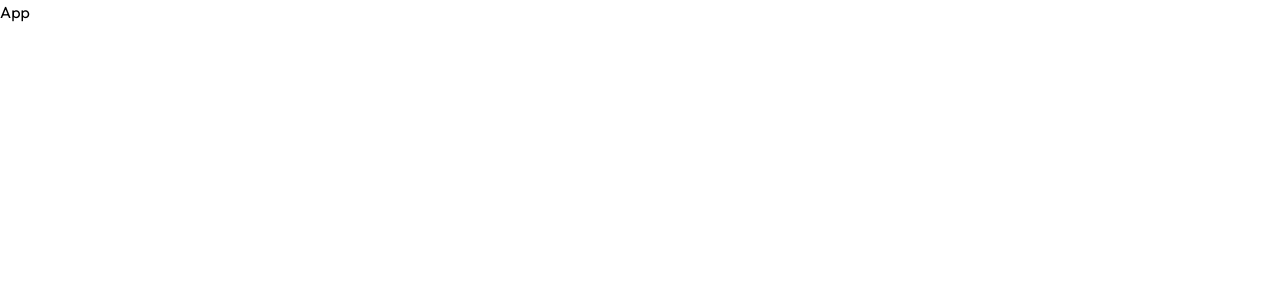
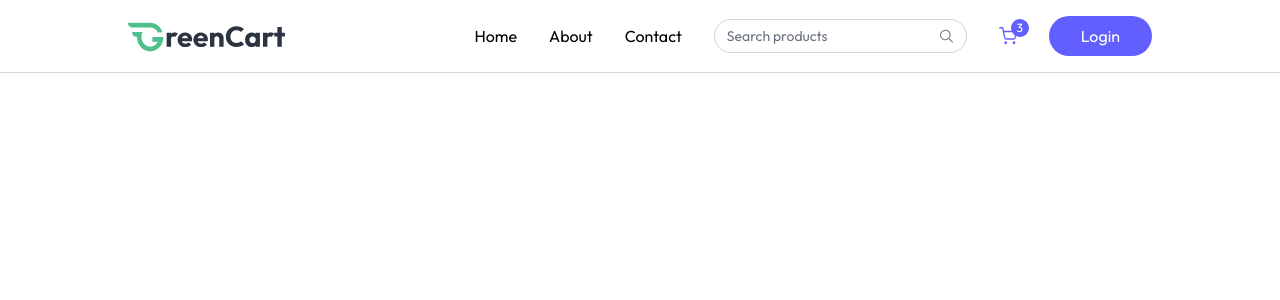
Before and after one commit to sandhya2345/grocery_app, a React (Vite) app in the folder client/: page / in a window 1280 px wide. Shown: the top 300 px of the page. Built offline with nearby package versions, Linux system fonts and the light colour scheme.

Commit message:
navbar creation

```diff
--- a/client/src/App.jsx
+++ b/client/src/App.jsx
@@ -1,8 +1,11 @@
 import React from 'react'
+import Navbar from './components/Navbar'
 
 const App = () => {
   return (
-    <div>App</div>
+    <div>
+      <Navbar/>
+    </div>
   )
 }
 
--- /dev/null
+++ b/client/src/components/Navbar.jsx
@@ -0,0 +1,105 @@
+import React from 'react'
+import {NavLink} from 'react-router-dom'
+import { assets } from '../assets/assets'
+
+
+const Navbar = () => {
+    const [open, setOpen] = React.useState(false)
+
+  return (
+     <nav className="flex items-center justify-between px-6 md:px-16 lg:px-24 xl:px-32 py-4 border-b border-gray-300 bg-white relative transition-all">
+
+            <NavLink to="/">
+            <img className='h-9' src={assets.logo} alt="homelogo" />
+            </NavLink>
+
+
+            {/* Desktop Menu */}
+
+            <div className="hidden sm:flex items-center gap-8">
+
+                <a href="#">Home</a>
+
+                <a href="#">About</a>
+
+                <a href="#">Contact</a>
+
+
+                <div className="hidden lg:flex items-center text-sm gap-2 border border-gray-300 px-3 rounded-full">
+
+                    <input className="py-1.5 w-full bg-transparent outline-none placeholder-gray-500" type="text" placeholder="Search products" />
+
+                    <svg width="16" height="16" viewBox="0 0 16 16" fill="none" xmlns="http://www.w3.org/2000/svg">
+
+                        <path d="M10.836 10.615 15 14.695" stroke="#7A7B7D" stroke-width="1.2" stroke-linecap="round" stroke-linejoin="round" />
+
+                        <path clip-rule="evenodd" d="M9.141 11.738c2.729-1.136 4.001-4.224 2.841-6.898S7.67.921 4.942 2.057C2.211 3.193.94 6.281 2.1 8.955s4.312 3.92 7.041 2.783" stroke="#7A7B7D" stroke-width="1.2" stroke-linecap="round" stroke-linejoin="round" />
+
+                    </svg>
+
+                </div>
+
+
+                <div className="relative cursor-pointer">
+
+                    <svg width="18" height="18" viewBox="0 0 14 14" fill="none" xmlns="http://www.w3.org/2000/svg">
+
+                        <path d="M.583.583h2.333l1.564 7.81a1.17 1.17 0 0 0 1.166.94h5.67a1.17 1.17 0 0 0 1.167-.94l.933-4.893H3.5m2.333 8.75a.583.583 0 1 1-1.167 0 .583.583 0 0 1 1.167 0m6.417 0a.583.583 0 1 1-1.167 0 .583.583 0 0 1 1.167 0" stroke="#615fff" stroke-linecap="round" stroke-linejoin="round" />
+
+                    </svg>
+
+                    <button className="absolute -top-2 -right-3 text-xs text-white bg-indigo-500 w-[18px] h-[18px] rounded-full">3</button>
+
+                </div>
+
+
+                <button className="cursor-pointer px-8 py-2 bg-indigo-500 hover:bg-indigo-600 transition text-white rounded-full">
+
+                    Login
+
+                </button>
+
+            </div>
+
+
+            <button onClick={() => open ? setOpen(false) : setOpen(true)} aria-label="Menu" className="sm:hidden">
+
+                {/* Menu Icon SVG */}
+
+                <svg width="21" height="15" viewBox="0 0 21 15" fill="none" xmlns="http://www.w3.org/2000/svg">
+
+                    <rect width="21" height="1.5" rx=".75" fill="#426287" />
+
+                    <rect x="8" y="6" width="13" height="1.5" rx=".75" fill="#426287" />
+
+                    <rect x="6" y="13" width="15" height="1.5" rx=".75" fill="#426287" />
+
+                </svg>
+
+            </button>
+
+
+            {/* Mobile Menu */}
+
+            <div className={`${open ? 'flex' : 'hidden'} absolute top-[60px] left-0 w-full bg-white shadow-md py-4 flex-col items-start gap-2 px-5 text-sm md:hidden`}>
+
+                <a href="#" className="block">Home</a>
+
+                <a href="#" className="block">About</a>
+
+                <a href="#" className="block">Contact</a>
+
+                <button className="cursor-pointer px-6 py-2 mt-2 bg-indigo-500 hover:bg-indigo-600 transition text-white rounded-full text-sm">
+
+                    Login
+
+                </button>
+
+            </div>
+
+
+        </nav>
+  )
+}
+
+export default Navbar
```
